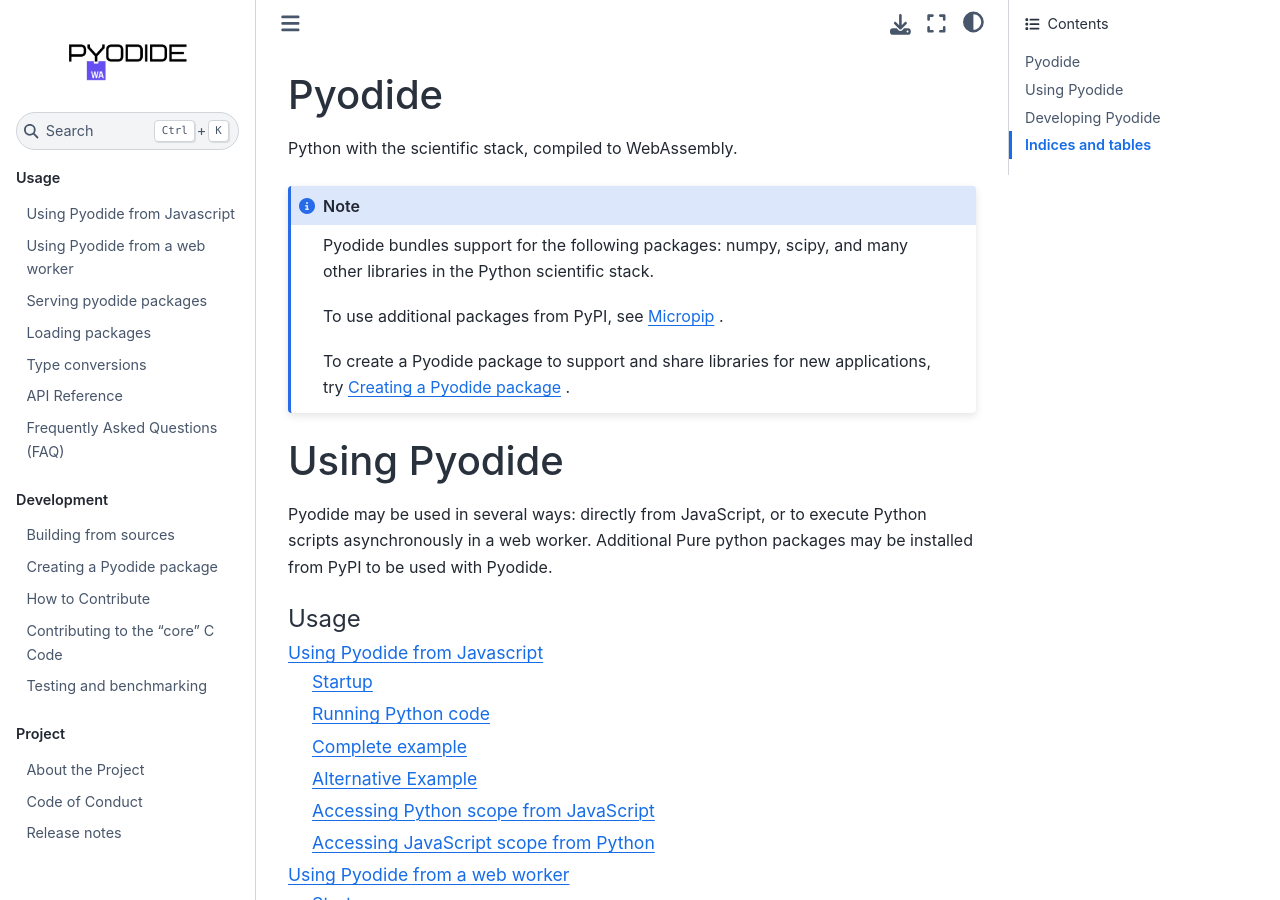
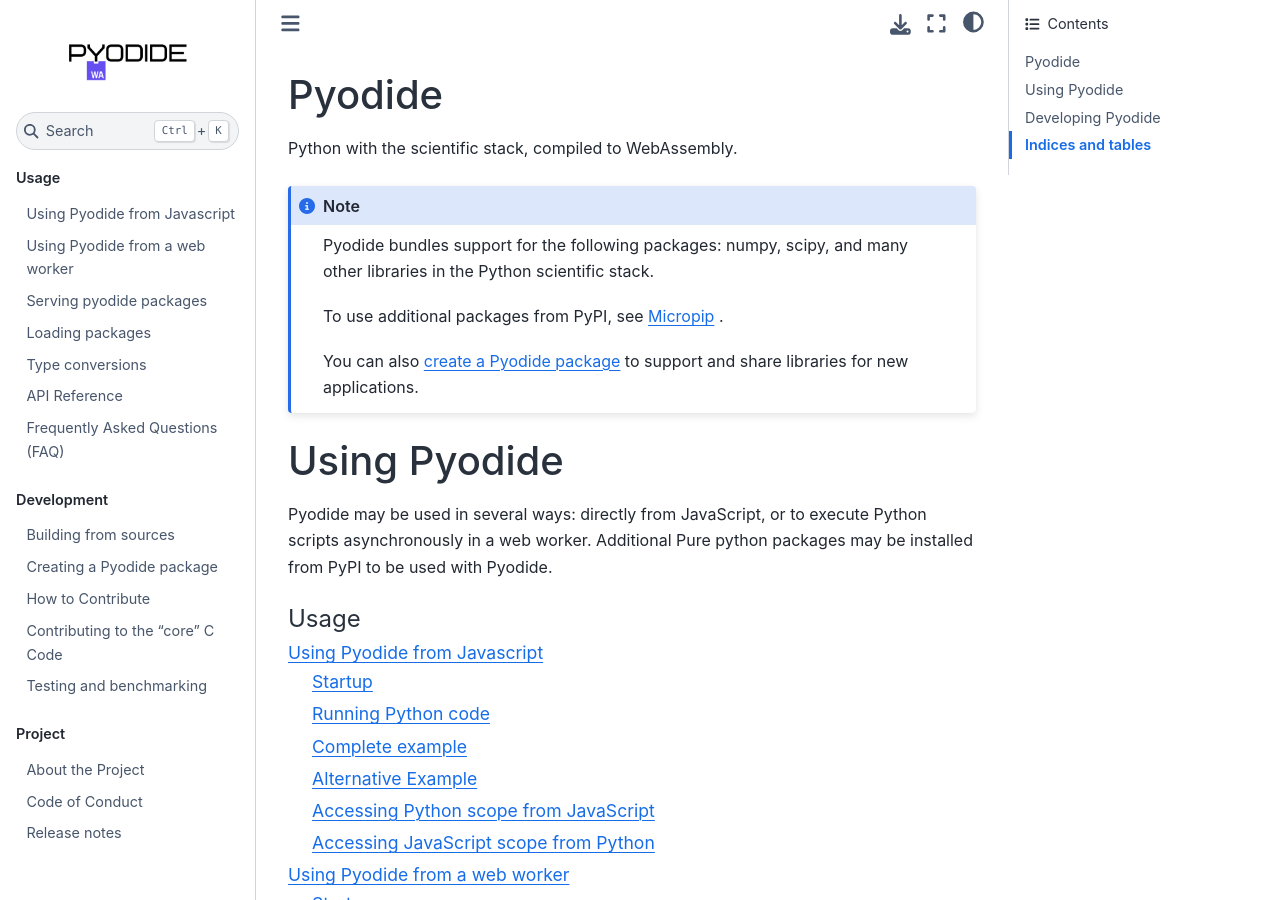
Before and after one commit to pyodide/pyodide, a Sphinx documentation site: the page built from docs/index.rst, in a window 1280 px wide and 900 px high. Built offline with Sphinx 7.4.7 and the Sphinx Book theme 1.1.4, drawn with Linux system fonts in a browser that asks for light colours; the version number is read from the project's files by our own code.

Commit message:
Update index.rst

```diff
--- a/docs/index.rst
+++ b/docs/index.rst
@@ -16,8 +16,8 @@
    To use additional packages from PyPI, see
    :ref:`micropip` .
 
-   To create a Pyodide package to support and share libraries for new
-   applications, try :ref:`new-packages` .
+   You can also :ref:`create a Pyodide package <new-packages>` to support and share libraries for new
+   applications.
 
 Using Pyodide
 =============
```
